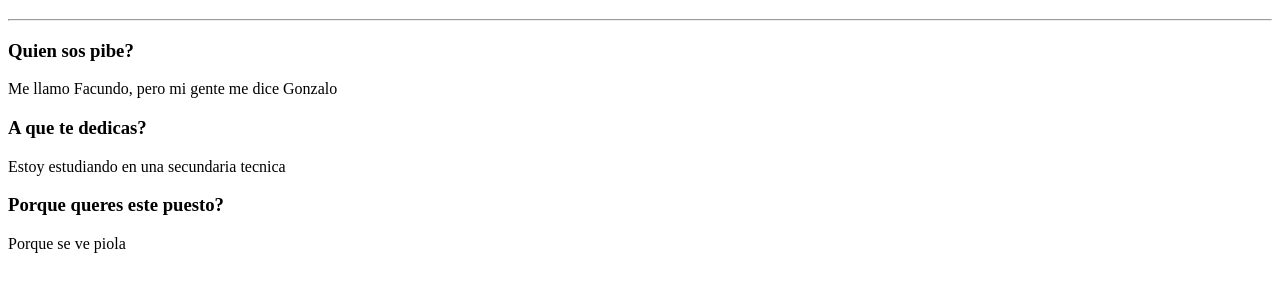
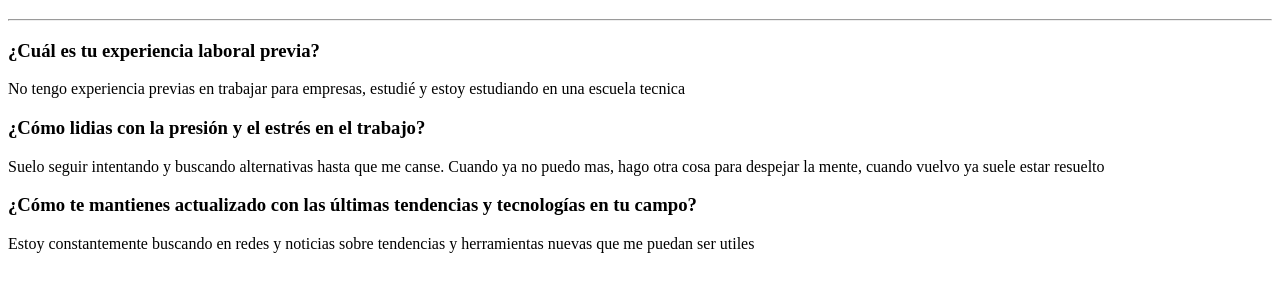
Before and after one commit to facuzelante/clases_html, a plain HTML site: page index.html in a window 1280 px wide. Shown: the part 61-352 px from the top of the page. Drawn offline with Linux system fonts and the light colour scheme.

Commit message:
Mejores preguntas y respuestas

```diff
--- a/index.html
+++ b/index.html
@@ -12,12 +12,12 @@
     </h1>
     <hr>
     <div>
-        <h3>Quien sos pibe?</h3>
-        <p>Me llamo Facundo, pero mi gente me dice Gonzalo</p>
-        <h3>A que te dedicas?</h3>
-        <p>Estoy estudiando en una secundaria tecnica</p>
-        <h3>Porque queres este puesto?</h3>
-        <p>Porque se ve piola</p>
+        <h3>¿Cuál es tu experiencia laboral previa?</h3>
+        <p>No tengo experiencia previas en trabajar para empresas, estudié y estoy estudiando en una escuela tecnica</p>
+        <h3>¿Cómo lidias con la presión y el estrés en el trabajo?</h3>
+        <p>Suelo seguir intentando y buscando alternativas hasta que me canse. Cuando ya no puedo mas, hago otra cosa para despejar la mente, cuando vuelvo ya suele estar resuelto </p>
+        <h3>¿Cómo te mantienes actualizado con las últimas tendencias y tecnologías en tu campo?</h3>
+        <p>Estoy constantemente buscando en redes y noticias sobre tendencias y herramientas nuevas que me puedan ser utiles</p>
     </div>
 </body>
 </html>
```
